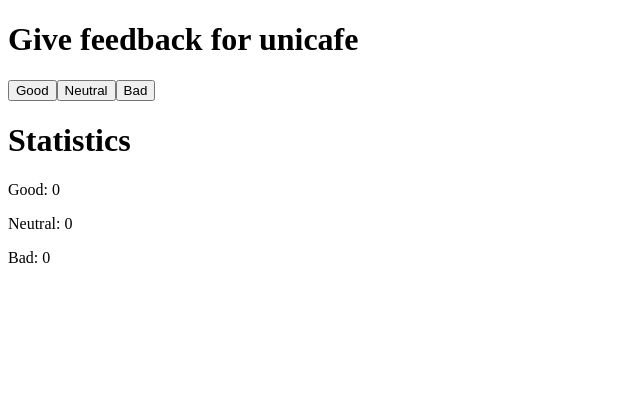
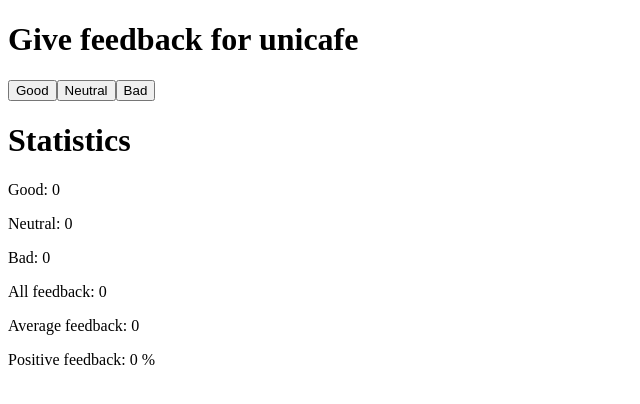
Before and after one commit to noriind/HSYopenFullstack, a React (Vite) app in the folder assignments/osa1/unicafe/unicafe/: page / in a window 1280 px wide. Shown: the top 404 px of the page, without its empty margins (0-640 px from the left). Built offline with nearby package versions, Linux system fonts and the light colour scheme.

Commit message:
1.7: unicafe step2

```diff
--- a/assignments/osa1/unicafe/unicafe/src/App.jsx
+++ b/assignments/osa1/unicafe/unicafe/src/App.jsx
@@ -18,13 +18,16 @@
   );
 };
 
-const Stats = ({good,neutral,bad}) => {
+const Stats = ({good,neutral,bad,countAll,countAverage,countPositive}) => {
   return (
     <div>
       <h1>Statistics</h1>
       <p>Good: {good}</p>
       <p>Neutral: {neutral}</p>
       <p>Bad: {bad}</p>
+      <p>All feedback: {countAll}</p>
+      <p>Average feedback: {countAverage}</p>
+      <p>Positive feedback: {countPositive} %</p>
     </div>
   )
 }
@@ -43,6 +46,10 @@
   const handleBadClick = () =>
     setBad(bad + 1)
 
+  const total = good + neutral + bad
+  const average = total === 0 ? 0 : (good - bad) / total
+  const positivePercentage = total === 0 ? 0 : (good / total) * 100
+
   return (
     <div>
       <Header />
@@ -55,6 +62,9 @@
         good={good}
         neutral={neutral}
         bad={bad}
+        countAll={total}
+        countAverage={average}
+        countPositive={positivePercentage}
       />
     </div>
   )
```
